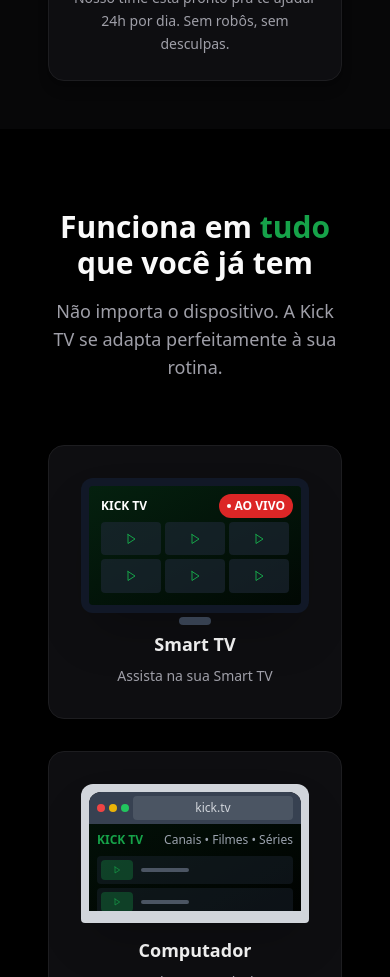
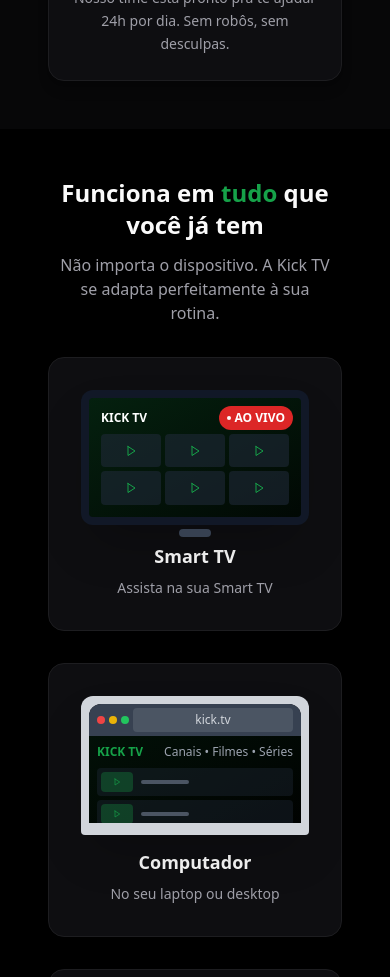
Before and after one commit to mktfun/kicktv-onboard-glow-64, a React (Vite) app: page / in a window 390 px wide. Shown: the part 1560-2537 px from the top of the page. Built offline with nearby package versions, Linux system fonts and the light colour scheme.

Commit message:
Otimizar espaçamentos mobile-first na CompatibilitySection
cgen-6d0b0c611f5c4b11a94304620abe27b9

```diff
--- a/src/components/CompatibilitySection.tsx
+++ b/src/components/CompatibilitySection.tsx
@@ -205,19 +205,19 @@ const devices = [
 
 export const CompatibilitySection = () => {
   return (
-    <section className="py-20 px-4 bg-background">
+    <section className="py-12 sm:py-16 lg:py-20 px-4 bg-background">
       <div className="container mx-auto max-w-6xl">
         <motion.div
           initial={{ opacity: 0, y: 30 }}
           whileInView={{ opacity: 1, y: 0 }}
           viewport={{ once: true, margin: "-100px" }}
           transition={{ duration: 0.6 }}
-          className="text-center mb-16"
+          className="text-center mb-8 sm:mb-12 lg:mb-16"
         >
-          <h2 className="text-3xl md:text-4xl font-bold mb-4">
+          <h2 className="text-2xl sm:text-3xl md:text-4xl font-bold mb-3 sm:mb-4 px-2">
             Funciona em <span className="text-kick-green">tudo</span> que você já tem
           </h2>
-          <p className="text-lg text-muted-foreground max-w-2xl mx-auto">
+          <p className="text-base sm:text-lg text-muted-foreground max-w-2xl mx-auto px-2">
             Não importa o dispositivo. A Kick TV se adapta perfeitamente à sua rotina.
           </p>
         </motion.div>
```
